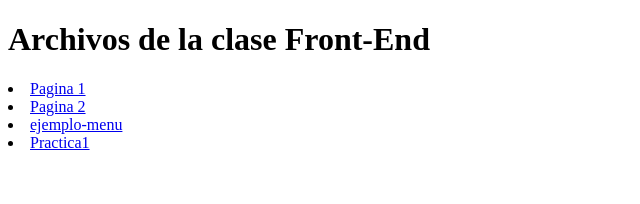
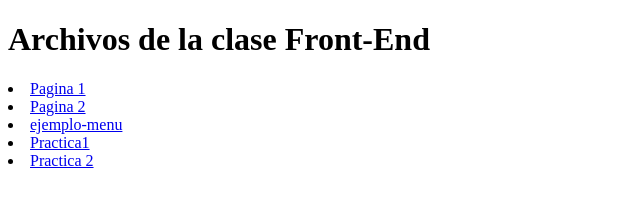
Before and after one commit to AdamarySaldivar25/archivos-frontend, a plain HTML site: page Index.html in a window 1280 px wide. Shown: the full height of the page, 0-640 px from the left. Drawn offline with Linux system fonts and the light colour scheme.

Commit message:
Actualizacion Index principal

```diff
--- a/Index.html
+++ b/Index.html
@@ -12,5 +12,6 @@
     <li><a href="Pagina2/Index.html">Pagina 2</a></li>
     <li><a href="ejemplo-menu/Index.html">ejemplo-menu</a></li>
     <li><a href="Practica1/Botones/index.html">Practica1</a></li>
+    <li><a href="Practica2/Galeria/index.htm">Practica 2</a></li>
 </body>
 </html>
```
